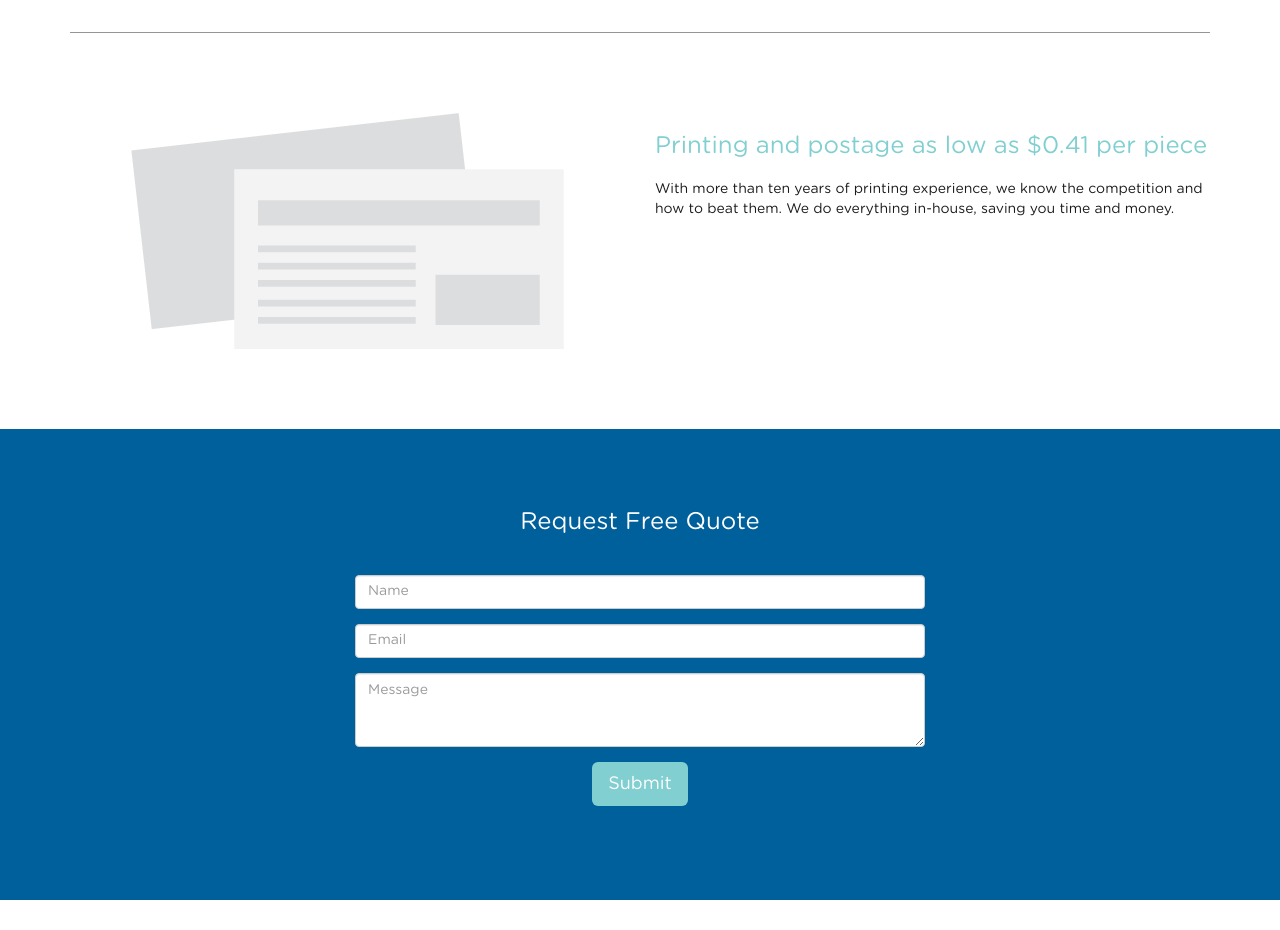
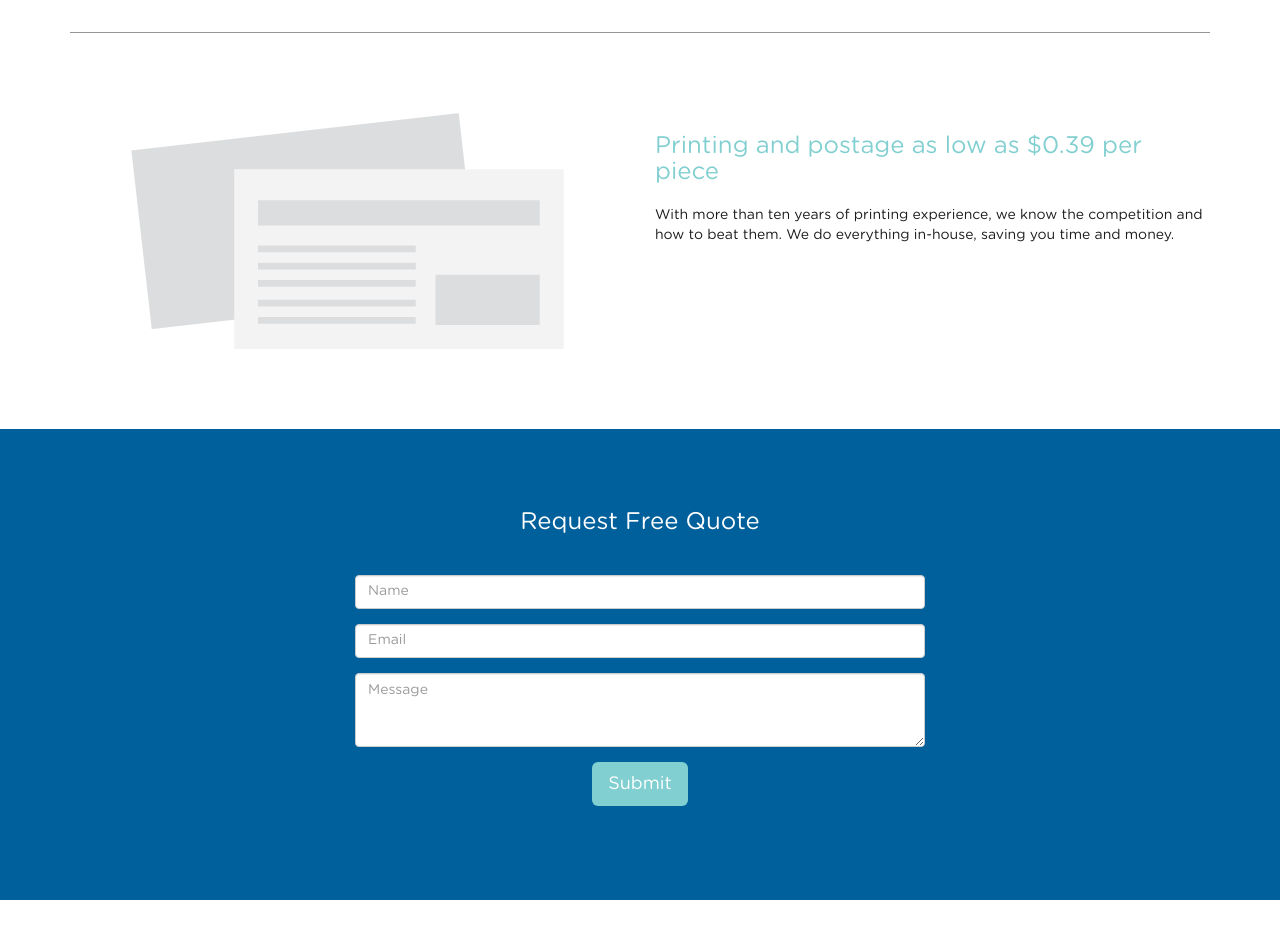
Before and after one commit to commercialprint/tidalprint, a plain HTML site: page index.html in a window 1280 px wide. Shown: the part 800-1730 px from the top of the page. Drawn offline with nearby package versions, Linux system fonts and the light colour scheme.

Commit message:
Update index.html

```diff
--- a/index.html
+++ b/index.html
@@ -72,7 +72,7 @@
                         <img class="img-responsive center-block" src="images/postcards.png">
                     </div>
                     <div class="col-md-6">
-                        <h3 id="price-title">Printing and postage as low as $0.41 per piece</h3>
+                        <h3 id="price-title">Printing and postage as low as $0.39 per piece</h3>
                         <p>With more than ten years of printing experience, we know the competition and how to beat them. We do everything in-house, saving you time and money.</p>
                     </div>
                 </div>
```
